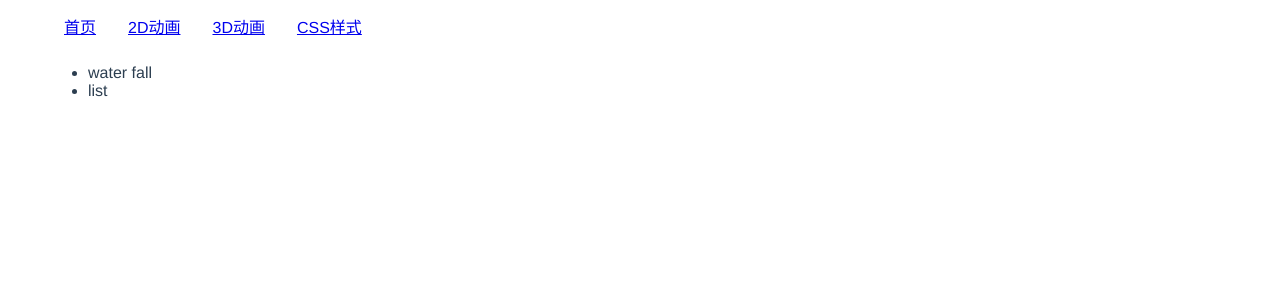
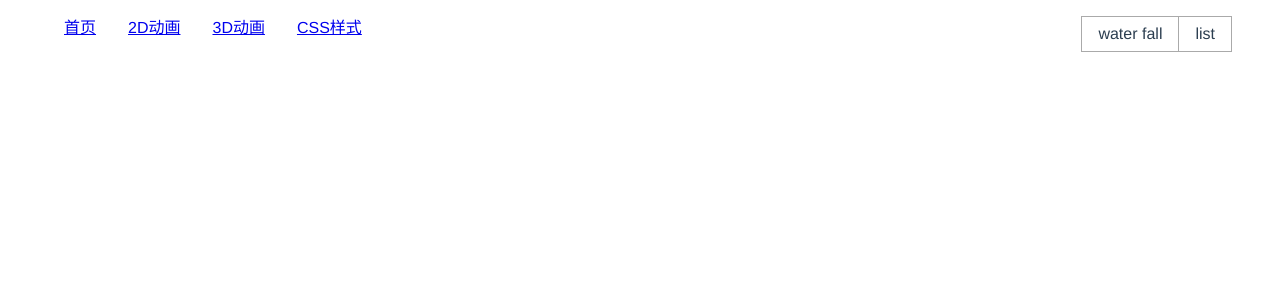
Before and after one commit to machanv/fortune, a Vue app in the folder subApps/sub-vue/: page / in a window 1280 px wide. Shown: the top 300 px of the page. Built offline with nearby package versions, Linux system fonts and the light colour scheme.

Commit message:
'update'

```diff
--- a/subApps/sub-vue/public/values/index-list.json
+++ b/subApps/sub-vue/public/values/index-list.json
@@ -58,28 +58,28 @@
       "desc": "",
       "infoList": [
         {
-          "id": "01",
+          "id": "07",
           "title": "霓虹灯效果按钮",
           "img": "http://localhost:8080/images/list/7.webp",
           "width": 500,
           "height": 650
         },
         {
-          "id": "02",
+          "id": "08",
           "title": "er456265",
           "img": "http://localhost:8080/images/list/8.webp",
           "width": 450,
           "height": 680
         },
         {
-          "id": "03",
+          "id": "09",
           "title": "er456265",
           "img": "http://localhost:8080/images/list/9.webp",
           "width": 500,
           "height": 400
         },
         {
-          "id": "04",
+          "id": "10",
           "title": "er456265",
           "img": "http://localhost:8080/images/list/10.webp",
           "width": 500,
--- a/subApps/sub-vue/src/components/water-fall/water-fall.vue
+++ b/subApps/sub-vue/src/components/water-fall/water-fall.vue
@@ -1,5 +1,5 @@
 <template>
-  <div class="water-fall-wrapper">
+  <div class="water-fall-wrapper" ref="container">
     <div v-for="item of data" v-bind:key="item.id" class="list-item" ref="listItem">
       <div class="image" v-bind:style="{height:item.height}">
         <img v-bind:src="item.img"/>
@@ -20,35 +20,82 @@ export default {
       data: Array
     }
   },
+  created() {
+    this.formatData()
+  },
   mounted() {
     this.waterFall()
   },
   methods: {
-    waterFall() {
-      //todo
+    formatData() {
       let arr = [],
           list = [];
       arr = this.dataList.map(item => item.content);
       arr.forEach(node => {
         list = list.concat(node.infoList);
       })
+      this.data = [...list];
+    },
+    waterFall() {
+      const container = this.$refs.container;
       const items = this.$refs.listItem;
-      console.log(items);
+      if (container && items) {
+        const containerWidth = container.clientWidth;
+        const split = containerWidth / items[0].clientWidth;
+        const heightArr = new Array(split).fill(0);
+        items.forEach((item, index) => {
+          const width = item.clientWidth;
+          const height = item.clientHeight;
+          const imgIndex = index % split;
+
+          if (index >= split) {
+            let min = heightArr[0];
+            let before = 0;
+            for (let i = 0; i < heightArr.length; i++) {
+              if (min >= heightArr[i]) {
+                min = heightArr[i];
+                before = i;
+              }
+            }
+
+            item.style.top = min + 'px';
+            item.style.left = before * width + 'px';
+          } else {
+            item.style.left = imgIndex * width + 'px';
+          }
+
+          heightArr[imgIndex] = heightArr[imgIndex] + height;
+        })
+      }
     }
   }
 }
 </script>
 
 <style scoped>
+@import "../../assets/styles/style.less";
+
 .water-fall-wrapper {
   position: relative;
 }
 
 .list-item {
-
+  position: absolute;
+  width: 24rem;
+  margin: 1rem;
+  padding-right: 1rem;
+  /*display: grid;*/
+  /*grid-template-columns: 24rem;*/
+  /*grid-column-gap: 1rem;*/
 }
 
 .image {
+  width: 100%;
+}
+
+.image img {
+  width: 100%;
+  height: auto;
 }
 
 .info {
--- a/subApps/sub-vue/src/views/home.vue
+++ b/subApps/sub-vue/src/views/home.vue
@@ -1,9 +1,11 @@
 <template>
   <div class="container">
-    <ul>
-      <li v-on:click="toggleWaterFall(true)">water fall</li>
-      <li v-on:click="toggleWaterFall(false)">list</li>
-    </ul>
+    <div class="view-toggle">
+      <ul>
+        <li v-on:click="toggleWaterFall(true)">water fall</li>
+        <li v-on:click="toggleWaterFall(false)">list</li>
+      </ul>
+    </div>
     <div class="" v-if="!showWaterFall">
       <card-content v-for="item of indexList" v-bind:content="item.content" v-bind:key="item.id"></card-content>
     </div>
@@ -49,7 +51,26 @@ export default {
   .container {
     margin: 0 auto;
     width: 1200px;
+    transition: 1s;
   }
 }
 
+.view-toggle {
+  position: absolute;
+  top: -3rem;
+  right: 1rem;
+  border-radius: 0.5rem;
+}
+
+.view-toggle ul li {
+  padding: 0.5rem 1rem;
+  display: inline-block;
+  border: 1px solid #aaaaaa;
+  cursor: pointer;
+}
+
+.view-toggle ul li:not(:first-child) {
+  border-left: none;
+}
+
 </style>
```
